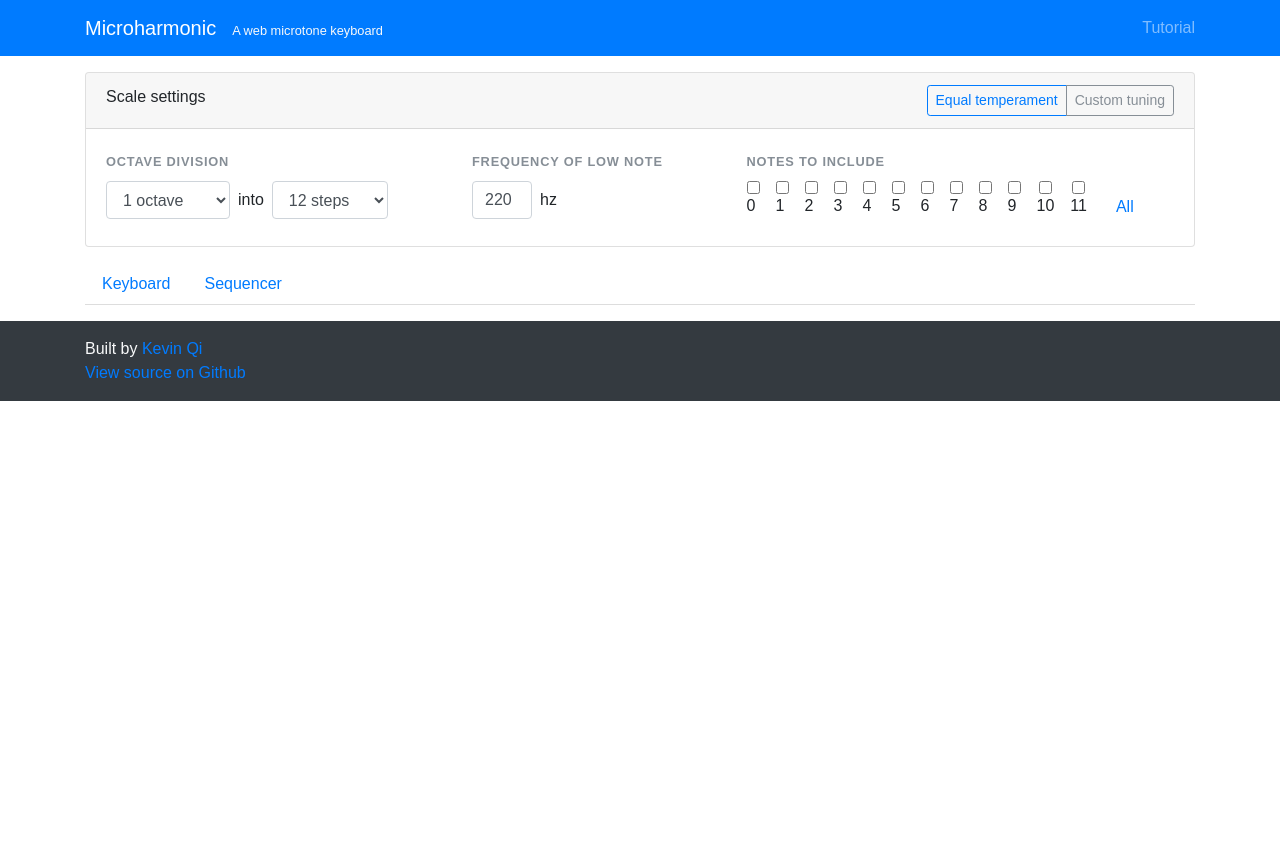
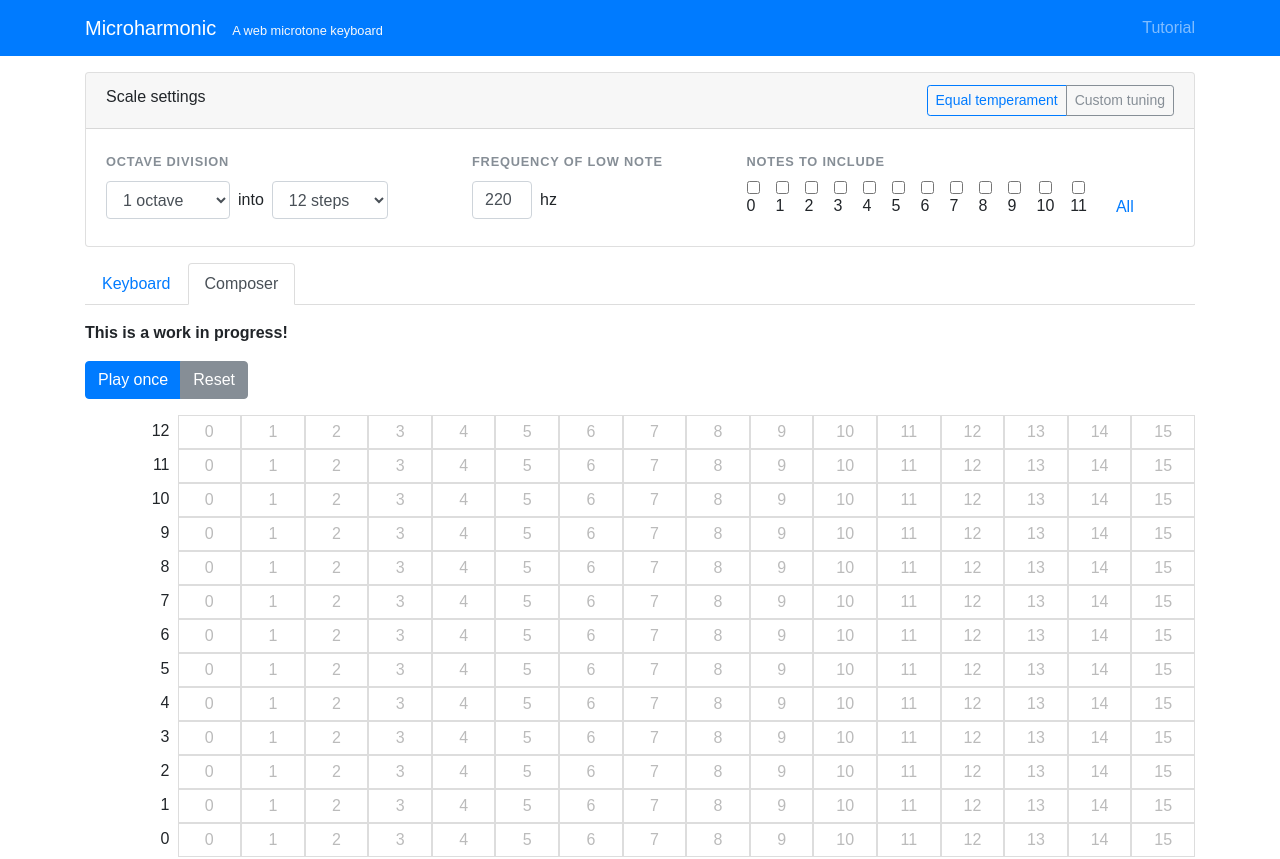
Before and after one commit to kevinsqi/microharmonic, a React (Create React App) app: page /composer in a window 1280 px wide. Shown: the top 859 px of the page. Before the commit the page ends 800 px from the top, so only its background shows below. Built offline with nearby package versions, Linux system fonts and the light colour scheme.

Commit message:
rename sequencer => composer

```diff
--- a/src/AppContent.js
+++ b/src/AppContent.js
@@ -6,7 +6,7 @@ import {
 } from 'react-router-dom';
 
 import Keyboard from './Keyboard';
-import Sequencer from './Sequencer';
+import Composer from './Composer';
 import Settings from './Settings';
 import {
   getCustomCentsForNote,
@@ -108,12 +108,12 @@ class AppContent extends React.Component {
             </li>
             <li className="nav-item">
               <NavLink
-                to="/sequencer"
+                to="/composer"
                 className="nav-link"
                 activeClassName="active"
                 exact
               >
-                Sequencer
+                Composer
               </NavLink>
             </li>
           </ul>
@@ -128,8 +128,8 @@ class AppContent extends React.Component {
                 gain={GAIN_VALUE}
               />
             )} />
-            <Route exact path="/sequencer" render={() => (
-              <Sequencer
+            <Route exact path="/composer" render={() => (
+              <Composer
                 frequencies={this.getStepFrequencies()}
                 gain={GAIN_VALUE}
                 audioContext={this.audioContext}
--- a/src/Sequencer.js
+++ b/src/Composer.js
@@ -4,8 +4,8 @@ import classNames from 'classnames';
 import update from 'immutability-helper';
 import AudioSequencer from './audio/Sequencer';
 
-// TODO: pass cent values to sequencer for display
-class Sequencer extends Component {
+// TODO: pass cent values to composer for display
+class Composer extends Component {
   constructor(props) {
     super(props);
 
@@ -128,4 +128,4 @@ class Sequencer extends Component {
   }
 }
 
-export default Sequencer;
+export default Composer;
```
